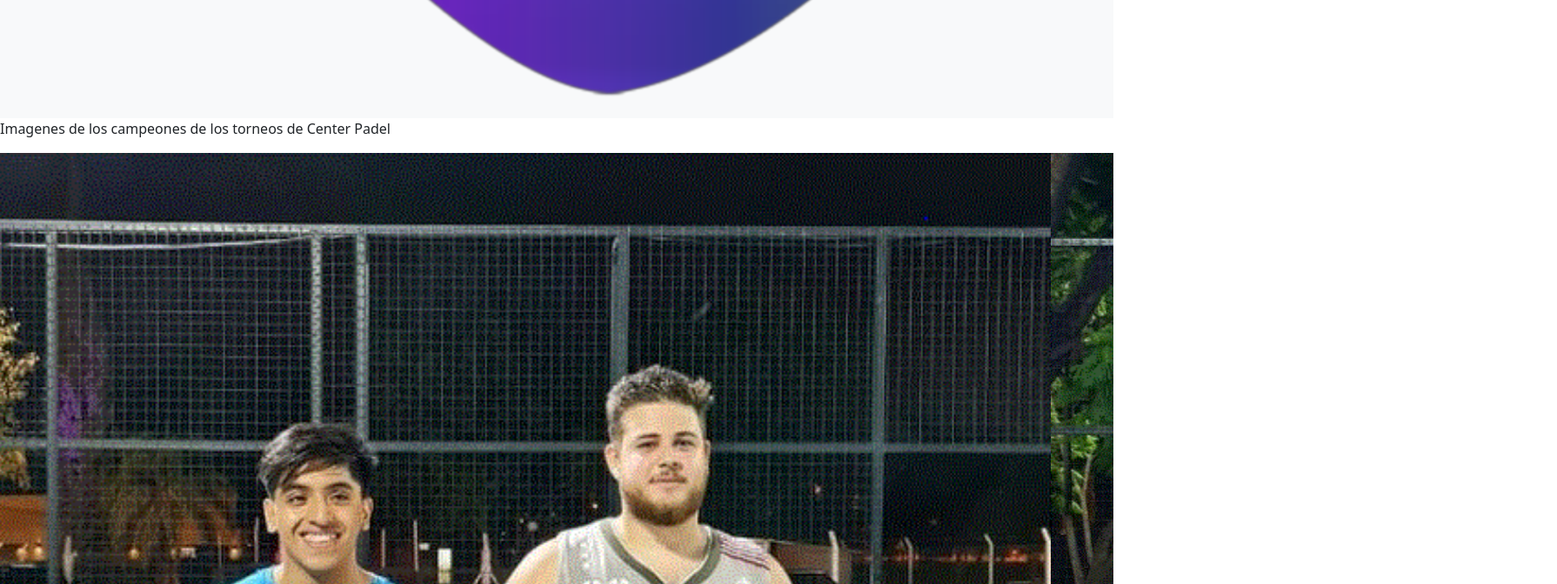
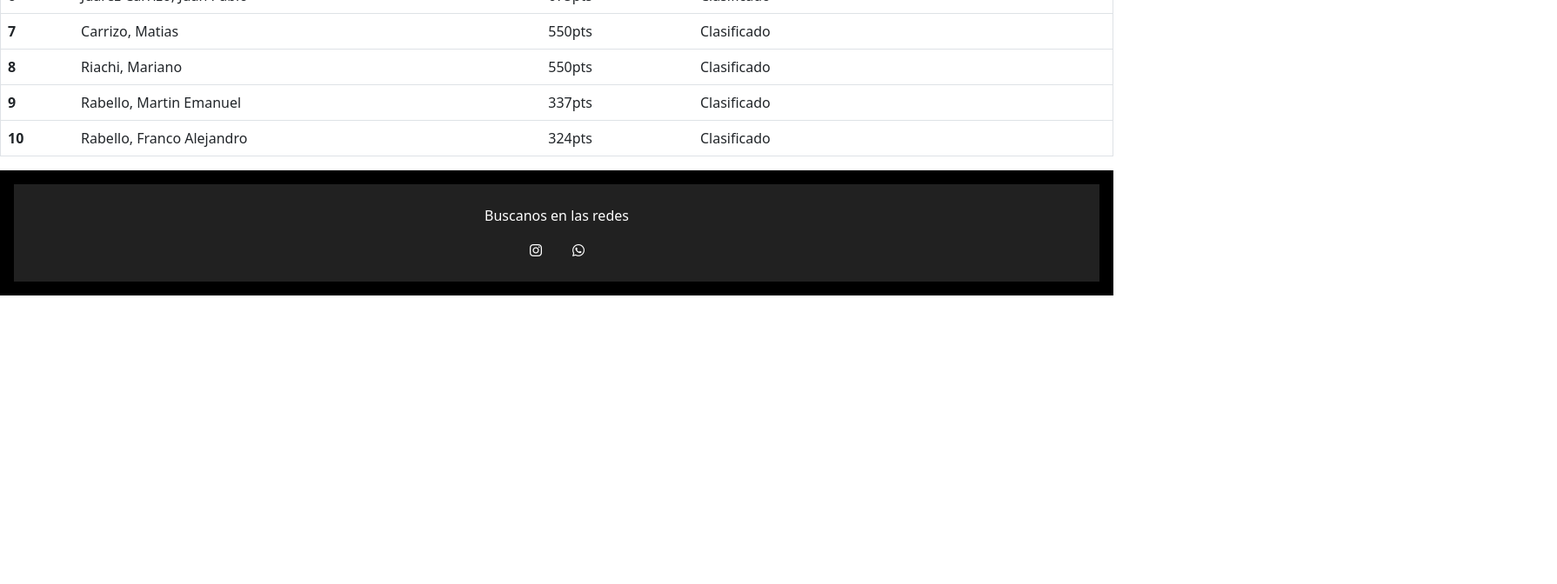
Before and after one commit to EmiEpstein/Center-Padel, a plain HTML site: page torneos.html in a window 1280 px wide. Shown: the part 1240-1912 px from the top of the page at 87% size, 1790 px wide, since content can reach past the window. After the commit the page ends 1580 px from the top, so only its background shows below. Drawn offline with nearby package versions, Linux system fonts and the light colour scheme; files that its build step writes are made by us from their sources.

Commit message:
corrigiendo cambios

```diff
--- a/CSS/padel.css
+++ b/CSS/padel.css
@@ -6,7 +6,7 @@
 }
 body {
   font-family: "lato", sans-serif;
-  font-weight: 500;
+  font: weight 400px;
   margin: 0px;
   padding: 0px;
 }
@@ -89,12 +89,12 @@ table {
 .imagenes {
   size: 100px;
 }
+
 img .d.block {
   height: 500px;
 }
 
-/* Cuadros links
-.cuadros {
+/* Cuadros links .cuadros {
   display: flex;
   justify-content: center;
   position: relative;
@@ -124,7 +124,8 @@ img .d.block {
   margin: 100px 100px;
   padding: 100px;
   text-decoration: none;
-}*/
+}
+*/
 .texto-torneos {
   text-align: center;
   font-size: 1.7rem;
--- a/torneos.html
+++ b/torneos.html
@@ -4,7 +4,7 @@
     <meta charset="UTF-8" />
     <meta http-equiv="X-UA-Compatible" content="IE=edge" />
     <meta name="viewport" content="width=device-width, initial-scale=1.0" />
-    <link rel="stylesheet" href="CSS/style.css" />
+    <link rel="stylesheet" href="CSS/padel.css" />
     <!--Font Awesome-->
     <script
       src="https://kit.fontawesome.com/f351b977e2.js"
@@ -61,7 +61,9 @@
       </nav>
     </header>
 
-    <p class="texto-torneos">Imagenes de los campeones de los torneos de Center Padel</p>
+    <p class="texto-torneos">
+      Imagenes de los campeones de los torneos de Center Padel
+    </p>
 
     <!--Carousel-->
     <div>
@@ -121,8 +123,7 @@
             <th scope="col">#</th>
             <th scope="col">Nombre</th>
             <th scope="col">Puntos</th>
-          <th scope="col">Clasificacion a playoffs
-          </th>
+            <th scope="col">Clasificacion a playoffs</th>
           </tr>
         </thead>
         <tbody>
@@ -189,6 +190,20 @@
         </tbody>
       </table>
     </div>
+    <!--Footer-->
+    <footer class="footer">
+      <div class="footer-sm">
+        <div class="footer-sm_icons">
+          <p class="footer--titulo">Buscanos en las redes</p>
+
+          <a href="https://www.instagram.com/center.padel_/"
+            ><i class="fa-brands fa-instagram"></i
+          ></a>
+          <a href="https://api.whatsapp.com/send?phone=543854085159"
+            ><i class="fa-brands fa-whatsapp"></i
+          ></a>
+        </div>
+      </div>
     </footer>
     <!-- JavaScript Bundle with Popper -->
     <script
```
Also changed, not shown: Canchas.html (+1 -1 lines), index.html (+1 -1 lines), login.html (+1 -1 lines), registrarse.html (+1 -1 lines), CSS/Canchapadel.jpg (renamed from Imagenes/Canchapadel.jpg), CSS/center canchas.GIF (renamed from Imagenes/center canchas.GIF), 1 other file. Lines whose indentation alone changed are shown as unchanged.
